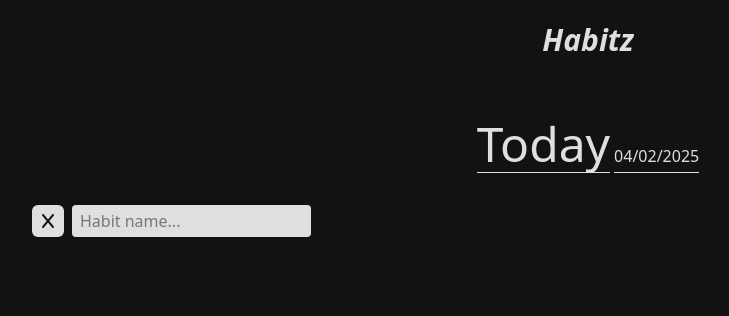
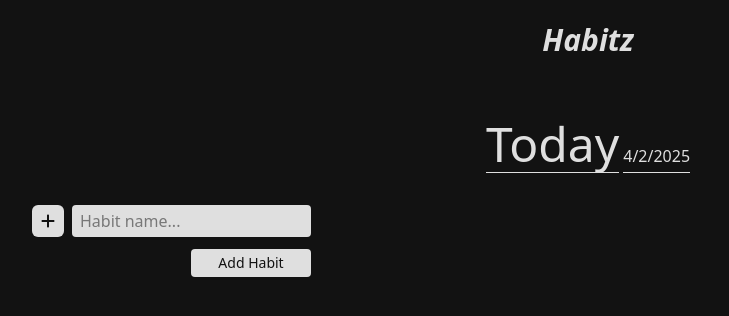
Before and after one commit to Harrman17/Habitz, a React (Vite) app: page / in a window 1280 px wide. Both pictures are taken after a click on the button 100 px from the left and 221 px from the top of the page. Shown: the top 316 px of the page, without its empty margins (52-781 px from the left). Built offline with nearby package versions, Linux system fonts and the light colour scheme.

Commit message:
add habit button + styling

```diff
--- a/src/App.jsx
+++ b/src/App.jsx
@@ -10,7 +10,7 @@ function App() {
 
   useEffect(() => {
     const date = new Date()
-    if (date.getDate() > 10 || date.getMonth() > 10) {
+    if (date.getDate() <= 10 || date.getMonth() <= 10) {
       setCurrentDate(date.getDate()+"/"+(date.getMonth() + 1)+"/"+date.getFullYear())
     } else {
       setCurrentDate("0"+date.getDate()+"/"+"0"+(date.getMonth() + 1)+"/"+date.getFullYear())
@@ -19,6 +19,7 @@ function App() {
 
   const addHabit = () => {
     setAddHabitBtn(prevState => !prevState)
+    setHabit("")
   }
 
 
--- a/src/components/HabitList.jsx
+++ b/src/components/HabitList.jsx
@@ -15,11 +15,22 @@ function HabitList({ currentDate, addHabit, addHabitBtn, habit, setHabit }) {
         <h1 className='mt-6 border-b pb-1'>{currentDate}</h1>
       </div>
 
-      <div className='self-start ml-21 mt-8 flex gap-x-2'>
-        <button className='bg-accent h-8 w-8 rounded-md' onClick={addHabit}>
-          <FontAwesomeIcon icon={faX} className='text-main'/>
-        </button>
-        { addHabitBtn && <input className='bg-accent text-main rounded-sm pl-2 focus:outline-accent' placeholder='Habit name...' value={habit} onChange={(e) => setHabit(e.target.value)}></input>}
+      <div className='self-start ml-21 mt-8 flex flex-col gap-x-2'>
+        <div className='flex items-center gap-x-2'>
+          <button className='bg-accent h-8 w-8 rounded-md' onClick={addHabit}>
+            { habit && <FontAwesomeIcon icon={faX} className='text-main'/> || <FontAwesomeIcon icon={faPlus} className='text-main'/>}
+          </button>
+          { addHabitBtn &&
+            <input
+            className='bg-accent text-main rounded-sm pl-2 focus:outline-accent h-8'
+            placeholder='Habit name...'
+            value={habit} onChange={(e) => setHabit(e.target.value)}
+            />
+          }
+        </div>
+        { addHabitBtn &&
+        <button className='bg-accent w-30 h-7 text-main text-sm rounded-sm self-end mt-3'>Add Habit</button>
+        }
       </div>
 
     </div>
```
